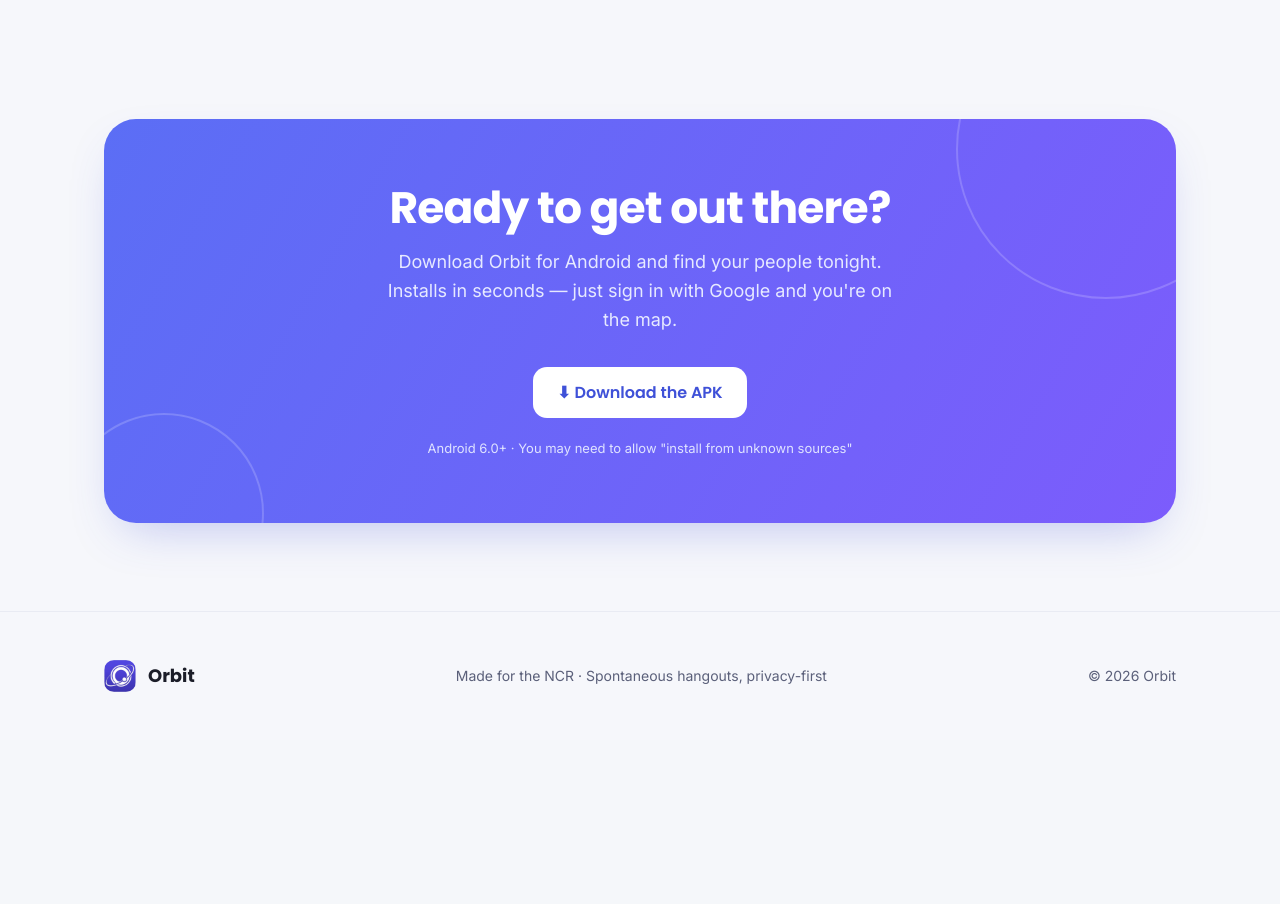
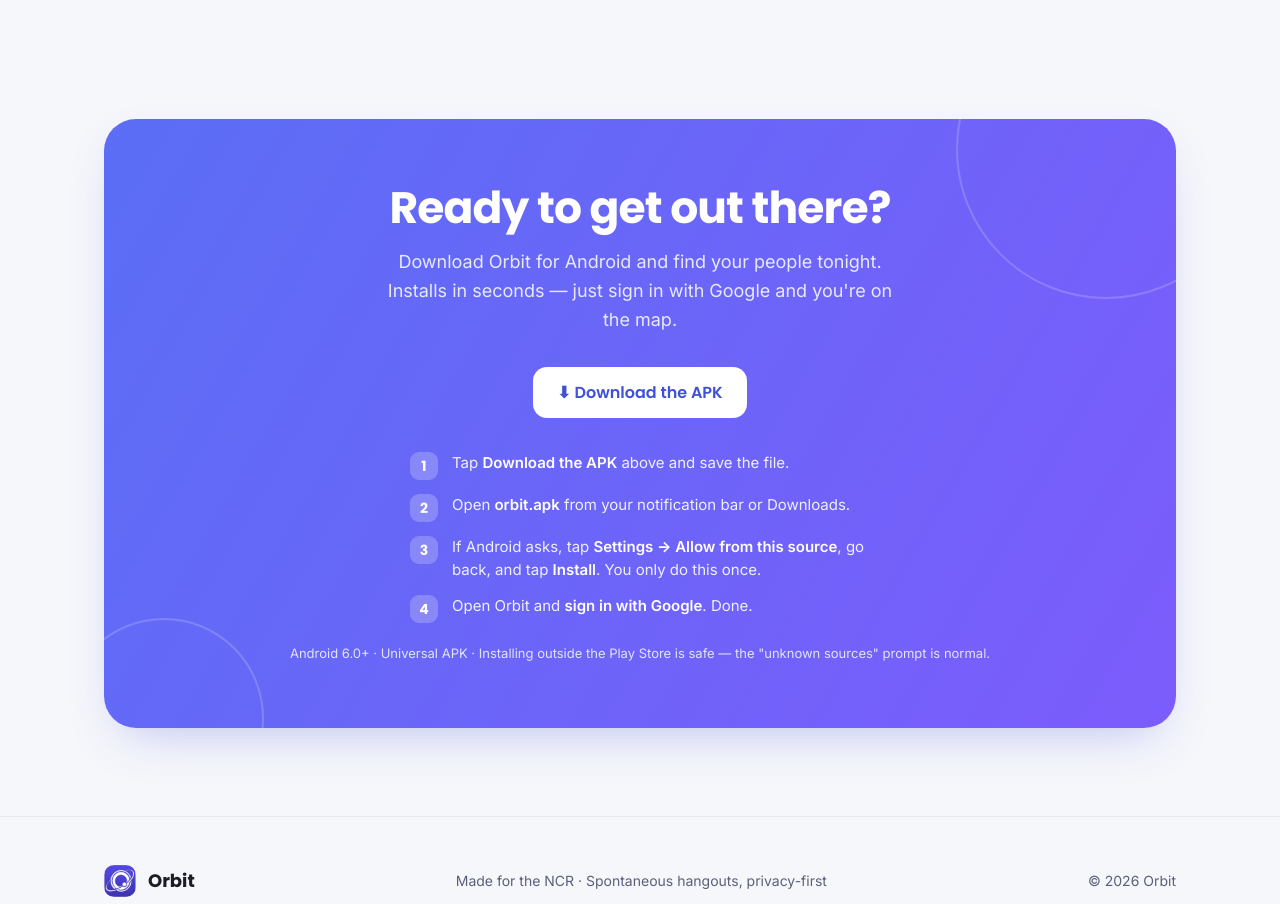
Before and after one commit to WarmSpark/orbit, a web app: page / in a window 1280 px wide. Shown: the part 2884-3788 px from the top of the page. Before the commit the page ends 3576 px from the top, so only its background shows below. Run offline with its HTML, style and script files only (its server is not run), Linux system fonts and the light colour scheme; data that the repository does not hold is empty.

Commit message:
Landing: point download button to GitHub release + add install steps

```diff
--- a/hangout-backend/cmd/server/webroot/index.html
+++ b/hangout-backend/cmd/server/webroot/index.html
@@ -148,6 +148,11 @@
   .dl-meta{margin-top:20px; font-size:13px; color:#dfe3ff}
   .dl-ring{position:absolute; width:300px; height:300px; border:2px solid rgba(255,255,255,.18); border-radius:50%; top:-120px; right:-80px}
   .dl-ring.two{width:200px; height:200px; bottom:-90px; left:-40px; top:auto; right:auto}
+  .dl-steps{list-style:none; padding:0; margin:34px auto 0; max-width:460px; text-align:left; display:grid; gap:14px}
+  .dl-steps li{display:flex; gap:14px; align-items:flex-start; font-size:15px; color:#eef0ff; line-height:1.5}
+  .dl-steps li b{flex:none; width:28px; height:28px; border-radius:9px; background:rgba(255,255,255,.22); color:#fff;
+    display:grid; place-items:center; font-family:'Poppins'; font-size:14px; font-weight:700}
+  .dl-steps li span b{all:unset; font-weight:700; color:#fff}
 
   /* FOOTER */
   footer{padding:48px 0; border-top:1px solid var(--line); color:var(--ink-soft); font-size:14px}
@@ -312,8 +317,14 @@
         <div class="dl-ring"></div><div class="dl-ring two"></div>
         <h2>Ready to get out there?</h2>
         <p>Download Orbit for Android and find your people tonight. Installs in seconds — just sign in with Google and you're on the map.</p>
-        <a class="btn btn-white" href="orbit.apk" download>⬇ Download the APK</a>
-        <div class="dl-meta">Android 6.0+ · You may need to allow "install from unknown sources"</div>
+        <a class="btn btn-white" href="https://github.com/WarmSpark/orbit-releases/releases/latest/download/orbit.apk">⬇ Download the APK</a>
+        <ol class="dl-steps">
+          <li><b>1</b><span>Tap <b>Download the APK</b> above and save the file.</span></li>
+          <li><b>2</b><span>Open <b>orbit.apk</b> from your notification bar or Downloads.</span></li>
+          <li><b>3</b><span>If Android asks, tap <b>Settings → Allow from this source</b>, go back, and tap <b>Install</b>. You only do this once.</span></li>
+          <li><b>4</b><span>Open Orbit and <b>sign in with Google</b>. Done.</span></li>
+        </ol>
+        <div class="dl-meta">Android 6.0+ · Universal APK · Installing outside the Play Store is safe — the "unknown sources" prompt is normal.</div>
       </div>
     </div>
   </section>
```
